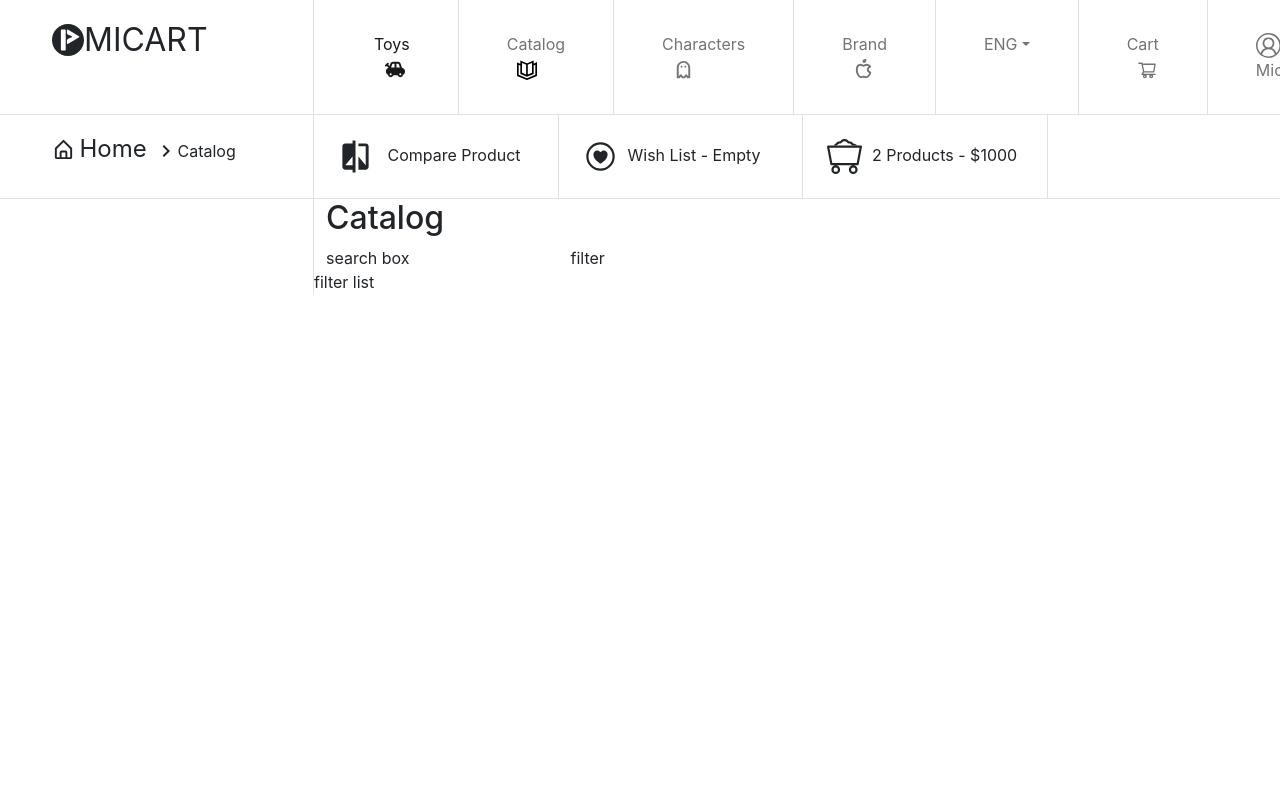
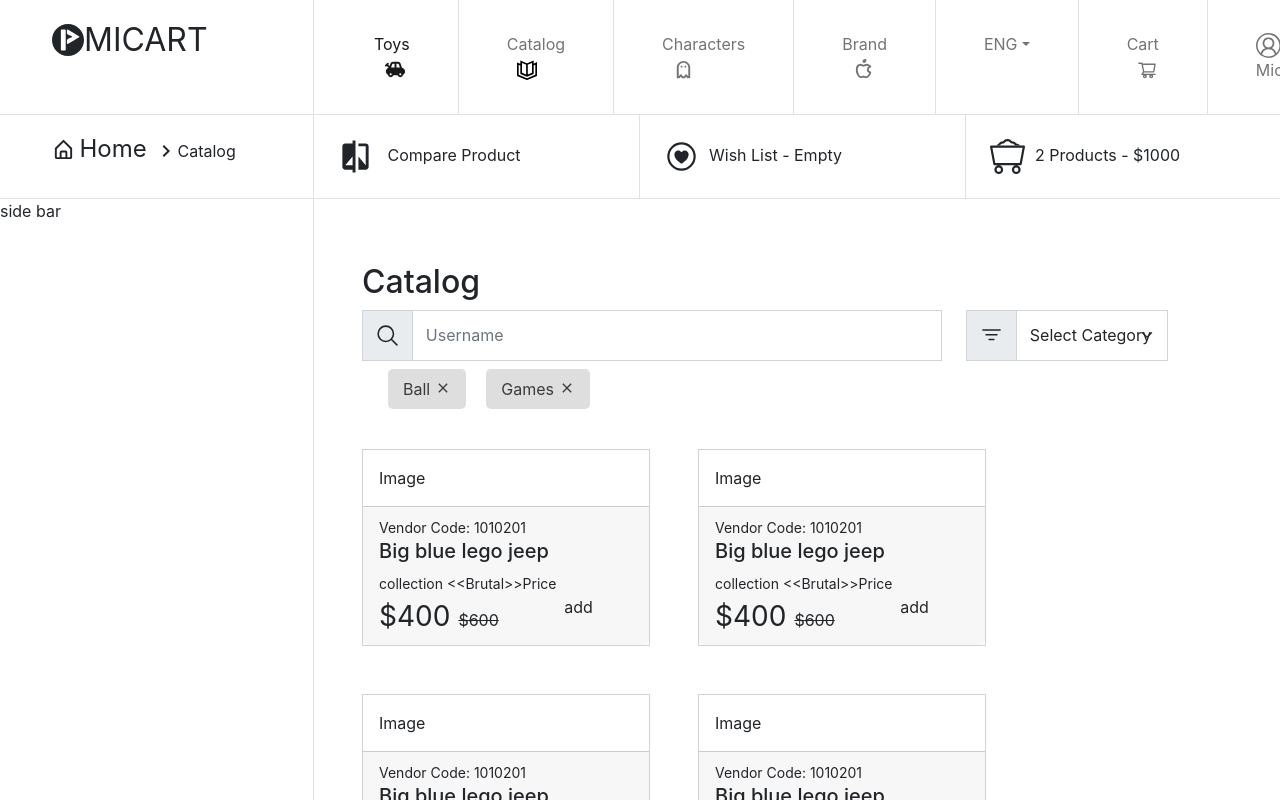
Before and after one commit to Dinixweb/shopping-cart, a Next.js app: page /home in a window 1280 px wide. Shown: the top 800 px of the page. Built offline with nearby package versions, Linux system fonts and the light colour scheme.

Commit message:
updates on ui

```diff
--- a/components/breadcrumb.tsx
+++ b/components/breadcrumb.tsx
@@ -13,9 +13,9 @@ const BreadCrumb = () => {
                 </div>
                 <div className="col-9 border-bottom">
                     <div className="row ">
-                    <div className="col-3 border-end p-4"><span><MdCompare size={35} style={{marginRight:10}}/> Compare Product</span></div>
-                    <div className="col-3 border-end p-4"><span><IoHeartCircleOutline size={35} style={{marginRight:10}}/>Wish List - Empty</span></div>
-                    <div className="col-3 border-end p-4"><span><BsMinecartLoaded size={35} style={{marginRight:10}}/>2 Products - $1000</span></div>
+                    <div className="col-4 border-end p-4"><span><MdCompare size={35} style={{marginRight:10}}/> Compare Product</span></div>
+                    <div className="col-4 border-end p-4"><span><IoHeartCircleOutline size={35} style={{marginRight:10}}/>Wish List - Empty</span></div>
+                    <div className="col-4 border-end p-4"><span><BsMinecartLoaded size={35} style={{marginRight:10}}/>2 Products - $1000</span></div>
                     </div>
                 </div>
             </div>
--- a/components/mainproducts.tsx
+++ b/components/mainproducts.tsx
@@ -9,9 +9,9 @@ const MainProducts = () => {
                 <div className="col-3 border-end">
                     <SideBar/>
                 </div>
-                <div className="col-3">
+                <div className="col-9 mt-5 p-5 pt-3">
                  <div className="row"><Search/></div>
-                    <div className="row">
+                    <div className="row mt-5">
                         <ProductList/>
                     </div>
                 </div>
--- a/components/productslist.tsx
+++ b/components/productslist.tsx
@@ -1,6 +1,13 @@
+import SingleProduct from "./singleproduct"
 const ProductList = () => {
     return (
-        <div className="main"></div>
+        <div className="main d-flex flex-wrap gap-5">
+            <SingleProduct />
+            <SingleProduct />
+            <SingleProduct />
+            <SingleProduct />
+            <SingleProduct/>
+        </div>
     )
 }
 export default ProductList
--- a/components/search.tsx
+++ b/components/search.tsx
@@ -1,13 +1,36 @@
+import { IoSearchOutline } from 'react-icons/io5'
+import { BsFilter } from 'react-icons/bs'
+import { MdClear } from 'react-icons/md'
+
 const Search = () => {
 return (
 <div className="main">
     <div className="row">
         <h2>Catalog</h2>
-        <div className="col-9">
-            search box
+        <div className="col-8">
+            <div className="input-group mb-3">
+                <span className="input-group-text" id="basic-addon1">
+                    <IoSearchOutline size={25} /></span>
+                <input type="text" className="form-control search" placeholder="Username" aria-label="Username"
+                    aria-describedby="basic-addon1" />
+            </div>
         </div>
-        <div className="col-3"> filter</div>
-        filter list
+        <div className="col-3">
+            <div className="input-group mb-3">
+                <span className="input-group-text" id="basic-addon1">
+                    <BsFilter size={25} /></span>
+                <select className="form-select" aria-label="Default select example">
+                    <option selected>Select Category</option>
+                    <option value="1">One</option>
+                    <option value="2">Two</option>
+                    <option value="3">Three</option>
+                </select>
+            </div>
+            </div>
+            <span className='filterList ms-3'>
+                <li>Ball<MdClear style={{marginLeft:5, marginTop:-5}} /></li>
+                <li>Games<MdClear style={{marginLeft:5, marginTop:-5}} /></li>
+            </span>
     </div>
 </div>
 )
--- a/components/sidebar.tsx
+++ b/components/sidebar.tsx
@@ -1,7 +1,7 @@
 const SideBar = () => {
     return (
         <div className="main">
-
+side bar
         </div>
     )
 }
--- /dev/null
+++ b/components/singleproduct.tsx
@@ -0,0 +1,20 @@
+const SingleProduct = () => {
+    return (
+        <div className="main">
+            <div className="card">
+                <div className="card-body">Image</div>
+                <div className="card-footer">
+                    <small>Vendor Code: 1010201</small>
+                    <h5>Big blue lego jeep</h5>
+                    <small>collection {"<<Brutal>>"}</small>
+                    <small>Price</small>
+                    <div className="row">
+                        <div className="col-8"><span className="fs-3">$400<small className="fs-6 ms-2"><s>$600</s></small></span></div>
+                        <div className="col-4">add</div>
+                   </div>
+                </div>
+            </div>
+        </div>
+    )
+}
+export default SingleProduct
--- a/styles/globals.css
+++ b/styles/globals.css
@@ -30,3 +30,32 @@ a {
   padding: 0 !important;
   margin: 0 !important;
 }
+
+.search {
+  padding: 0.8rem;
+  border-radius: 0 !important;
+}
+
+.input-group-text {
+  border-radius: 0 !important;
+}
+
+.form-select {
+  border-radius: 0 !important;
+  padding: 0.8rem;
+}
+
+.filterList li {
+  list-style: none;
+  display: inline;
+  padding: 10px 15px;
+  background-color: rgb(222, 222, 222);
+  margin: 10px;
+  color: rgb(58, 58, 58);
+  border-radius: 5px;
+}
+
+.card {
+  width: 18rem;
+  border-radius: 0 !important;
+}
```
